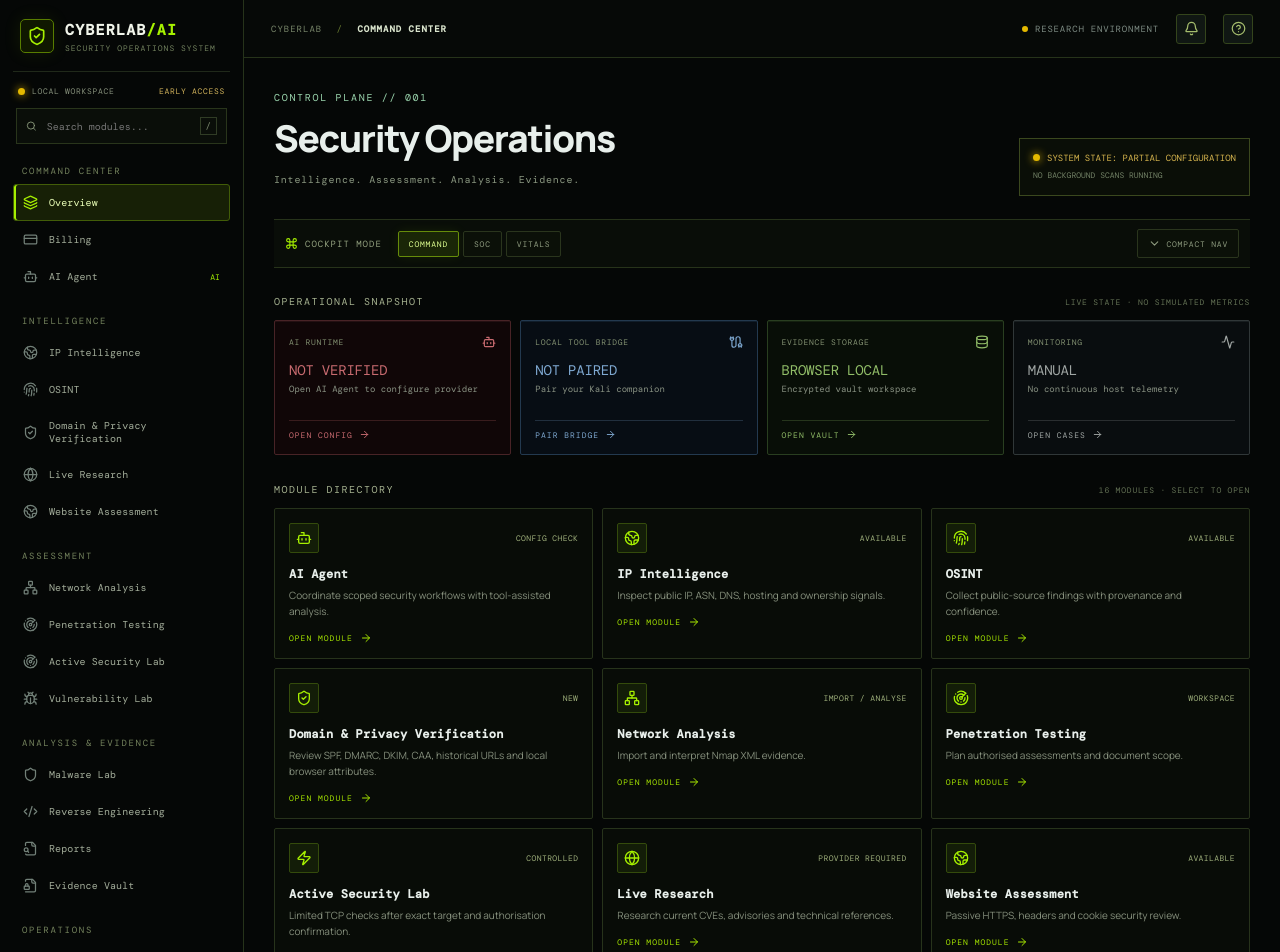
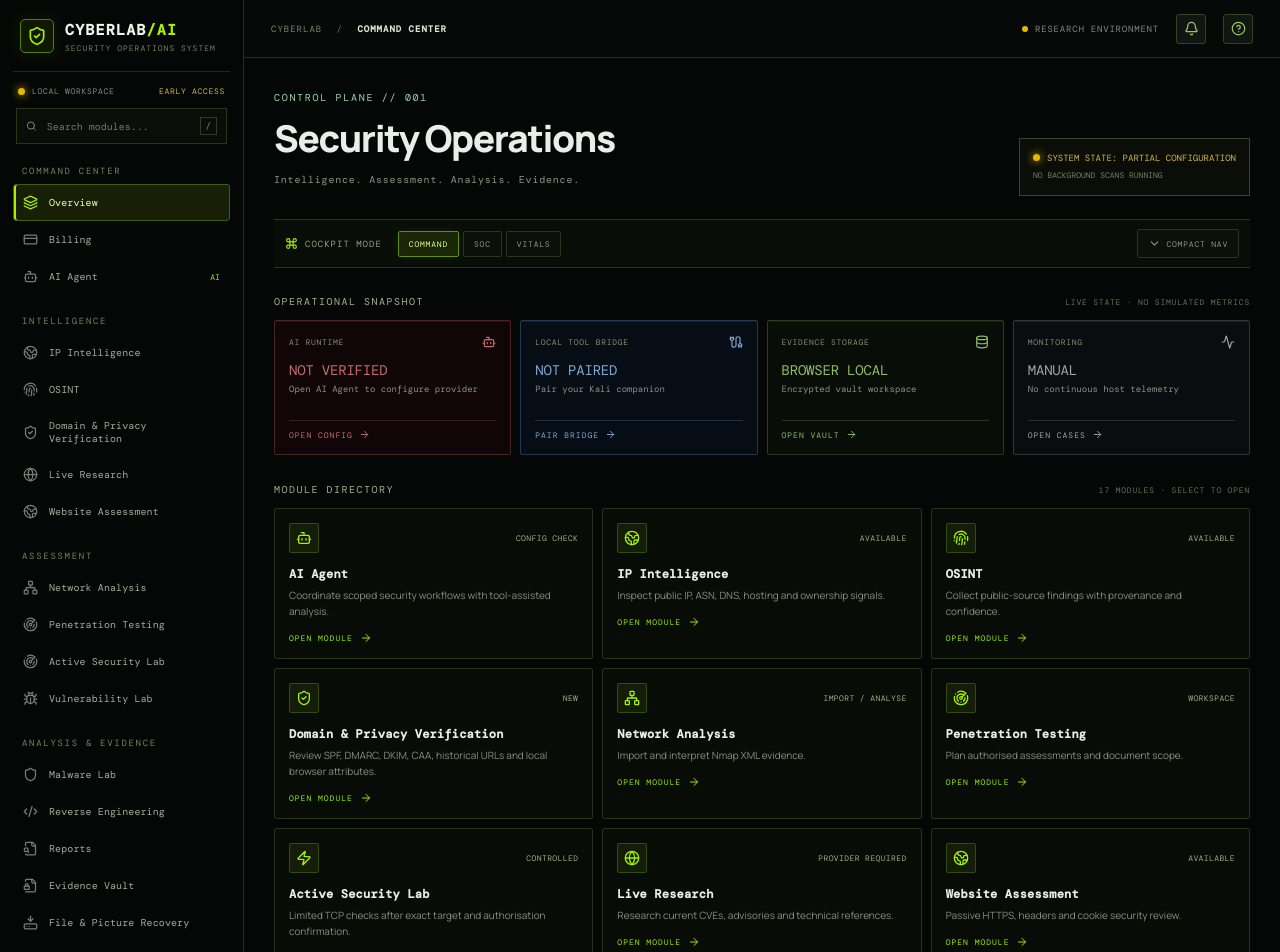
Before and after one commit to abelmiracle377-stack/cyberlab-ai, a Next.js app: page / in a window 1280 px wide. Shown: the top 952 px of the page. Built offline with nearby package versions, Linux system fonts and the light colour scheme; no server answers.

Commit message:
Add recovery module to dashboard navigation without altering existing modules

```diff
--- a/app/page.tsx
+++ b/app/page.tsx
@@ -3,7 +3,7 @@
 import { useEffect, useMemo, useState } from "react";
 import {
   Activity, ArrowRight, Bell, Bot, BookOpen, Bug, Cable, ChevronDown, CircleHelp, Code2, Command, CreditCard,
-  Database, FileLock2, FileSearch, Fingerprint, Globe, Globe2, Layers3, Menu, Network,
+  Database, FileLock2, FileSearch, Fingerprint, HardDriveDownload, Globe, Globe2, Layers3, Menu, Network,
   Radar, Search, Settings2, Shield, ShieldCheck, Terminal, Workflow, X, Zap,
 } from "lucide-react";
 
@@ -31,6 +31,7 @@ const groups = [
     { label: "Reverse Engineering", icon: Code2, href: "/reverse-engineering" },
     { label: "Reports", icon: FileSearch, href: "/reports" },
     { label: "Evidence Vault", icon: FileLock2, href: "/evidence-vault" },
+    { label: "File & Picture Recovery", icon: HardDriveDownload, href: "/forensics-recovery" },
   ]},
   { title: "OPERATIONS", items: [
     { label: "Tool Registry", icon: Cable, href: "/tool-registry" },
@@ -56,6 +57,7 @@ const modules = [
   { name:"Reverse Engineering", desc:"Inspect executable formats and supplied binaries.", icon:Code2, state:"ANALYSIS", href:"/reverse-engineering" },
   { name:"Reports", desc:"Turn findings and evidence into technical reports.", icon:FileSearch, state:"AVAILABLE", href:"/reports" },
   { name:"Evidence Vault", desc:"Keep investigation notes in a browser-local encrypted vault.", icon:FileLock2, state:"LOCAL", href:"/evidence-vault" },
+  { name:"File & Picture Recovery", desc:"Carve contiguous JPEG, PNG, GIF and PDF candidates from a supplied evidence image without modifying the source.", icon:HardDriveDownload, state:"LIMITED / LOCAL", href:"/forensics-recovery" },
   { name:"SOC Host Telemetry", desc:"Read-only, on-demand health metrics from a paired local Kali host.", icon:Activity, state:"LOCAL / ON DEMAND", href:"/kali-connection" },
   { name:"Investigations", desc:"Persistent case records and analyst-authored event timelines across security modules.", icon:FileSearch, state:"SUPABASE REQUIRED", href:"/investigations" },
 ];
```
